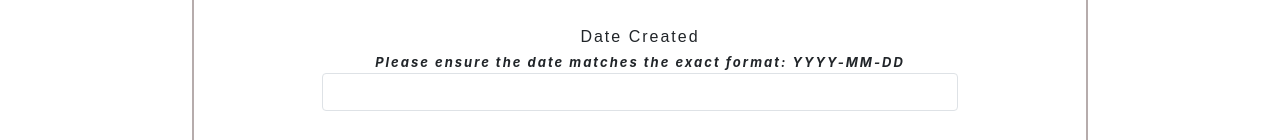
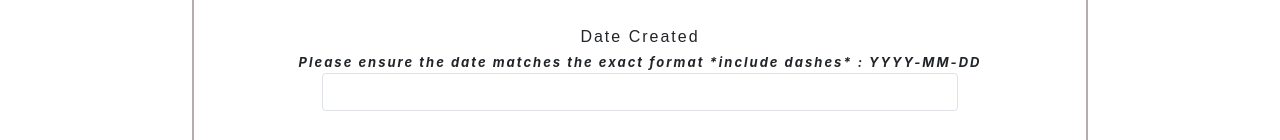
Before and after one commit to OnyxMcQueen/doodles-frontend, a React (Create React App) app: page /doodles/1/edit in a window 1280 px wide. Shown: the part 475-615 px from the top of the page. Built offline with nearby package versions, Linux system fonts and the light colour scheme; no server answers; a web font is replaced by a local one; what @lyket/react would draw is missing.

Commit message:
Small change to span tag on the date input

```diff
--- a/src/components/EditDoodle/EditDoodle.js
+++ b/src/components/EditDoodle/EditDoodle.js
@@ -72,7 +72,7 @@ function EditDoodle() {
             <div className='form-group mx-5'>
                 <label htmlFor='created_date'>Date Created</label>
                 <br />
-                <span className='small'>Please ensure the date matches the exact format: YYYY-MM-DD</span>
+                <span className='small'>Please ensure the date matches the exact format *include dashes* : YYYY-MM-DD</span>
                 <input required type='text' className='form-control' id='created_date' value={selectedDoodle.created_date.substring(0, 10)} onChange={handleChange}/>
             </div>
 
```
